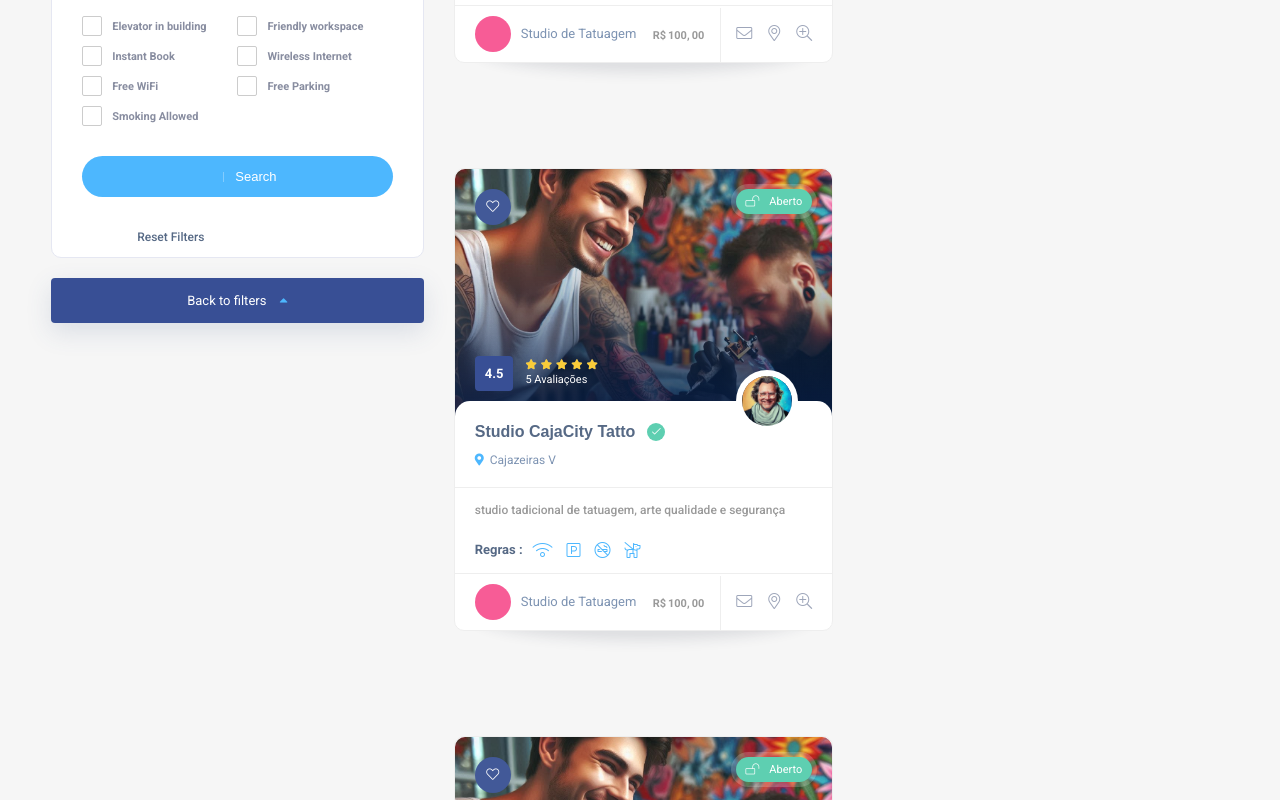
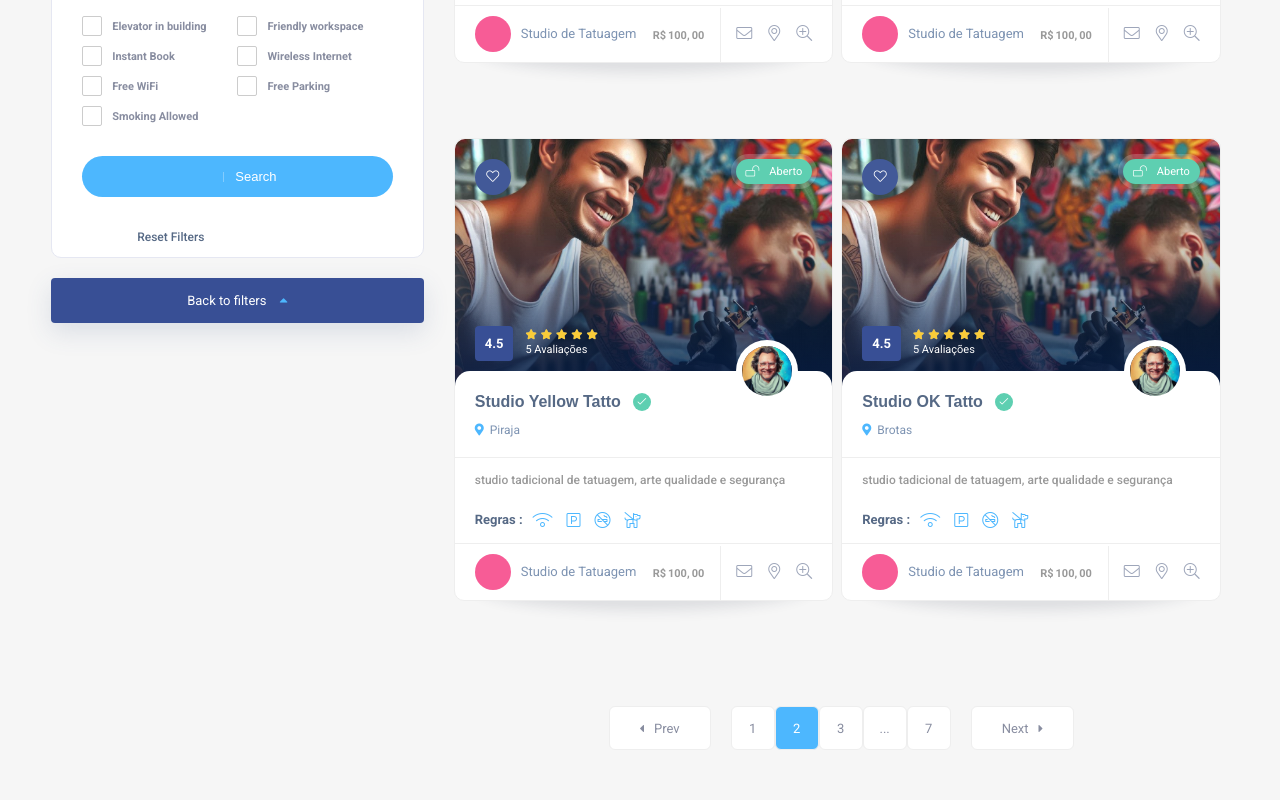
Before and after one commit to Savastane/frontend-marketplace-nuxt, a Nuxt app: page / in a window 1280 px wide. Shown: the part 980-1780 px from the top of the page. Built offline with nearby package versions, Linux system fonts and the light colour scheme.

Commit message:
Add pagination component offers

```diff
--- a/components/HomePage/BeneficiosComponent.vue
+++ b/components/HomePage/BeneficiosComponent.vue
@@ -32,10 +32,13 @@
                 </div>
             </div>
         </div>
-        <div class="listing-item-container init-grid-items fl-wrap nocolumn-lic"  v-for="beneficio in beneficios.items" :key="beneficio.id" >
+        <div class="listing-item-container init-grid-items fl-wrap nocolumn-lic" >
 
-            <HomePageBeneficioComponent :beneficio="beneficio" />
-            <!-- <ContentPaginationComponent /> -->
+            <span v-for="beneficio in beneficios.items" :key="beneficio.id" >
+              <HomePageBeneficioComponent :beneficio="beneficio" />
+            </span>
+
+            <HomePagePaginationComponent />
         </div>
     </div>
 </template>
--- /dev/null
+++ b/components/HomePage/PaginationComponent.vue
@@ -0,0 +1,11 @@
+<template>
+<div class="pagination fwmpag">
+    <a href="https://townhub.kwst.net/listing5.html#" class="prevposts-link"><i class="fas fa-caret-left"></i><span>Prev</span></a>
+    <a href="https://townhub.kwst.net/listing5.html#">1</a>
+    <a href="https://townhub.kwst.net/listing5.html#" class="current-page">2</a>
+    <a href="https://townhub.kwst.net/listing5.html#">3</a>
+    <a href="https://townhub.kwst.net/listing5.html#">...</a>
+    <a href="https://townhub.kwst.net/listing5.html#">7</a>
+    <a href="https://townhub.kwst.net/listing5.html#" class="nextposts-link"><span>Next</span><i class="fas fa-caret-right"></i></a>
+ </div>
+</template>
```
